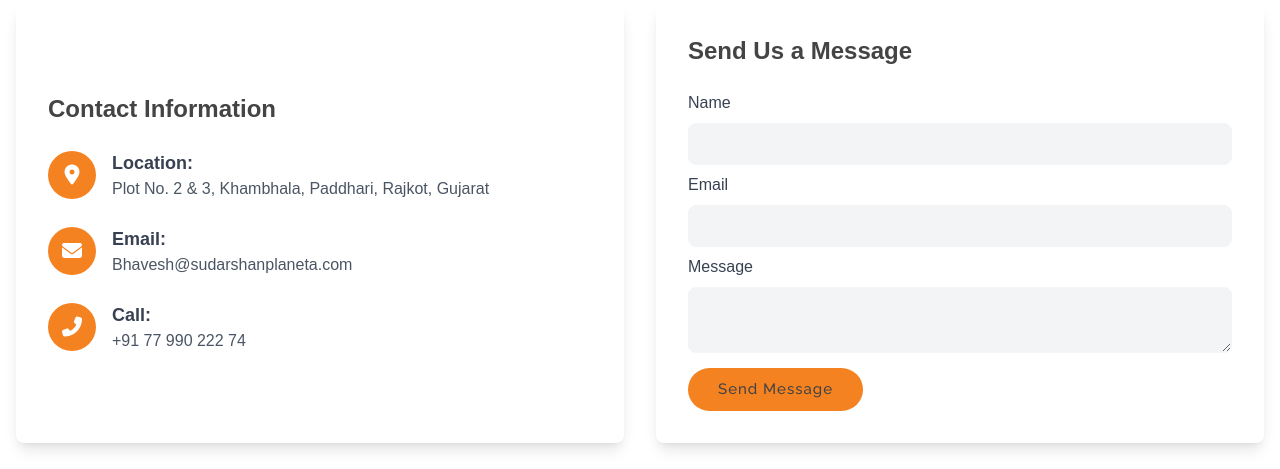
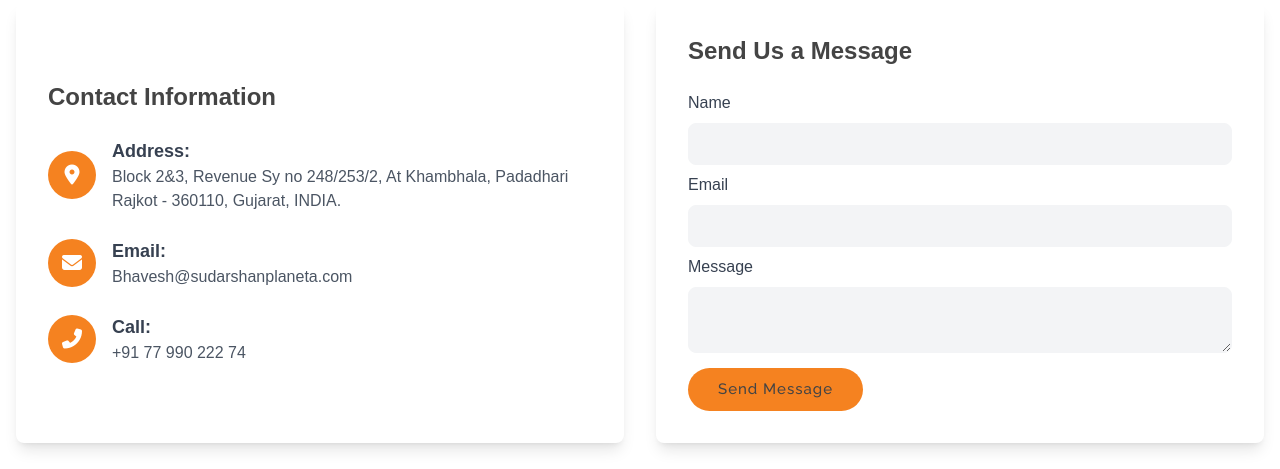
Before and after one commit to Bhavesh-SPCL/Bhavesh-SPCL.github.io, a plain HTML site: page index.html in a window 1280 px wide. Shown: the part 4729-5198 px from the top of the page. Drawn offline with nearby package versions, Linux system fonts and the light colour scheme; a web font is replaced by a local one.

Commit message:
Update index.html

```diff
--- a/index.html
+++ b/index.html
@@ -191,8 +191,8 @@
                                     <i class="fas fa-map-marker-alt"></i>
                                 </div>
                                 <div>
-                                    <h4 class="font-bold text-lg">Location:</h4>
-                                    <p class="text-gray-600">Plot No. 2 & 3, Khambhala, Paddhari, Rajkot, Gujarat</p>
+                                    <h4 class="font-bold text-lg">Address:</h4>
+                                    <p class="text-gray-600">Block 2&3, Revenue Sy no 248/253/2, At Khambhala, Padadhari Rajkot - 360110, Gujarat, INDIA.</p>
                                 </div>
                             </div>
                             <div class="flex items-center mb-6">
```
